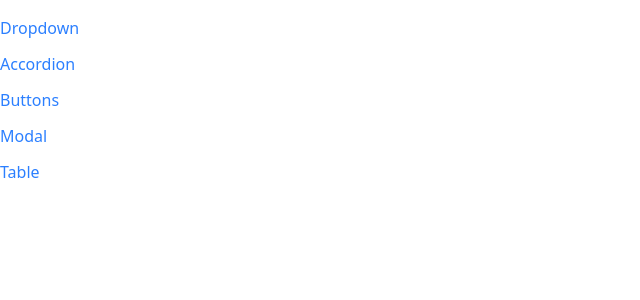
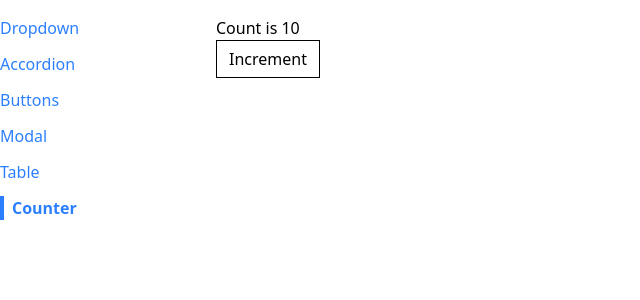
Before and after one commit to jruedas1/react-course, a React (Vite) app in the folder comps/: page /counter in a window 1280 px wide. Shown: the top 300 px of the page, without its empty margins (0-640 px from the left). Built offline with nearby package versions, Linux system fonts and the light colour scheme.

Commit message:
reusable custom hooks

```diff
--- a/comps/src/App.js
+++ b/comps/src/App.js
@@ -5,6 +5,7 @@
 import ButtonPage from "./pages/ButtonPage";
 import ModalPage from "./pages/ModalPage";
 import TablePage from "./pages/TablePage";
+import CounterPage from "./pages/CounterPage";
 
 function App(){
    return (
@@ -16,6 +17,7 @@
                <Route path='/buttons'><ButtonPage /></Route>
                <Route path='/modal'><ModalPage /></Route>
                <Route path='/table'><TablePage /></Route>
+               <Route path='/counter'><CounterPage initialCount={10} /></Route>
            </div>
        </div>
    );
--- a/comps/src/components/Sidebar.js
+++ b/comps/src/components/Sidebar.js
@@ -6,7 +6,8 @@
         { label: 'Accordion', path: '/accordion' },
         { label: 'Buttons', path: '/buttons' },
         { label: 'Modal', path: '/modal'},
-        {label: 'Table', path: '/table'}
+        {label: 'Table', path: '/table'},
+        {label: 'Counter', path: '/counter'}
     ];
 
     const renderedLinks = links.map(link =>{
--- a/comps/src/components/SortableTable.js
+++ b/comps/src/components/SortableTable.js
@@ -1,36 +1,21 @@
-import { useState } from "react";
 import { GoArrowSmallDown, GoArrowSmallUp } from "react-icons/all";
 import Table from "./Table";
+import useSort from "../hooks/use-sort";
 
 function SortableTable(props){
-    const [sortOrder, setSortOrder] = useState(null);
-    const [sortBy, setSortBy] = useState(null);
+
     const { config, data } = props;
 
-    const handleClick = (label) => {
-        if (sortBy && label !== sortBy){
-            setSortOrder('asc');
-            setSortBy(label);
-            return;
-        }
-        if (!sortOrder) {
-            setSortOrder('asc');
-            setSortBy(label);
-        } else if (sortOrder === 'asc'){
-            setSortOrder('desc');
-            setSortBy(label);
-        } else {
-            setSortOrder(null);
-            setSortBy(null);
-        }
-    }
+    const { sortBy, sortOrder, sortedData, setSortProperty } = useSort(data, config);
 
     const updatedConfig = config.map( column => {
        if (!column.sortValue) return column;
        return {
            ...column,
            header: () => (
-                      <th className='cursor-pointer hover:bg-gray-100' onClick={() => handleClick(column.label)}>
+                      <th className='cursor-pointer hover:bg-gray-100'
+                          onClick={() => setSortProperty(column.label)}
+                      >
                           <div className='flex items-center'>
                               {getIcons(column.label, sortBy, sortOrder)}
                               {column.label}
@@ -39,21 +24,6 @@
             )
         }
     });
-
-    let sortedData = data;
-    if (sortOrder && sortBy) {
-       const { sortValue } = config.find(column => column.label === sortBy);
-       sortedData = [...data].sort((a, b) => {
-          const valueA = sortValue(a);
-          const valueB = sortValue(b);
-          const reverseOrder = sortOrder === 'asc' ? 1 : -1;
-          if (typeof valueA === 'string') {
-              return valueA.localeCompare(valueB) * reverseOrder;
-          } else {
-              return (valueA - valueB) * reverseOrder;
-          }
-       });
-    }
 
     return <div>
                 <Table {...props} data={sortedData} config={updatedConfig} />
--- /dev/null
+++ b/comps/src/hooks/use-counter.js
@@ -0,0 +1,20 @@
+import { useState, useEffect } from "react";
+
+function useCounter(initialCount){
+    const [count, setCount] = useState(initialCount);
+
+    useEffect(()=>{
+        console.log(count);
+    }, [count]);
+
+    const increment = () => {
+        setCount(count + 1);
+    }
+
+    return {
+        count,
+        increment
+    }
+}
+
+export default useCounter;
--- /dev/null
+++ b/comps/src/hooks/use-sort.js
@@ -0,0 +1,48 @@
+import {useState} from "react";
+
+function useSort(data, config){
+    const [sortOrder, setSortOrder] = useState(null);
+    const [sortBy, setSortBy] = useState(null);
+
+    const setSortProperty = (label) => {
+        if (sortBy && label !== sortBy){
+            setSortOrder('asc');
+            setSortBy(label);
+            return;
+        }
+        if (!sortOrder) {
+            setSortOrder('asc');
+            setSortBy(label);
+        } else if (sortOrder === 'asc'){
+            setSortOrder('desc');
+            setSortBy(label);
+        } else {
+            setSortOrder(null);
+            setSortBy(null);
+        }
+    }
+
+    let sortedData = data;
+    if (sortOrder && sortBy) {
+        const { sortValue } = config.find(column => column.label === sortBy);
+        sortedData = [...data].sort((a, b) => {
+            const valueA = sortValue(a);
+            const valueB = sortValue(b);
+            const reverseOrder = sortOrder === 'asc' ? 1 : -1;
+            if (typeof valueA === 'string') {
+                return valueA.localeCompare(valueB) * reverseOrder;
+            } else {
+                return (valueA - valueB) * reverseOrder;
+            }
+        });
+    }
+
+    return {
+        sortBy,
+        sortOrder,
+        sortedData,
+        setSortProperty
+    }
+}
+
+export default useSort;
--- /dev/null
+++ b/comps/src/pages/CounterPage.js
@@ -0,0 +1,16 @@
+import Button from "../components/Button";
+import useCounter from "../hooks/use-counter";
+
+function CounterPage({ initialCount }) {
+
+    const { count, increment } = useCounter(initialCount);
+
+    return <div>
+        <h1>Count is {count}</h1>
+        <Button onClick={increment}>
+            Increment
+        </Button>
+    </div>
+}
+
+export default CounterPage;
```
